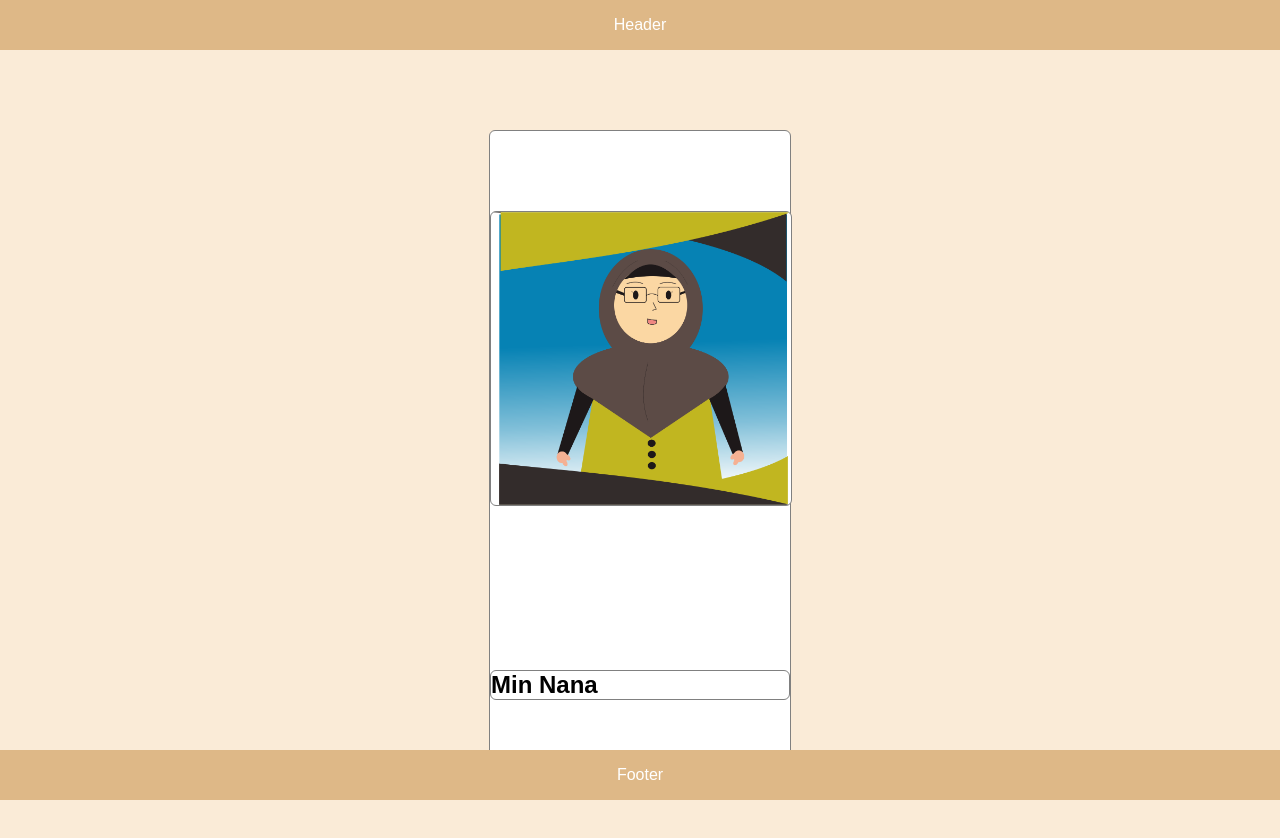
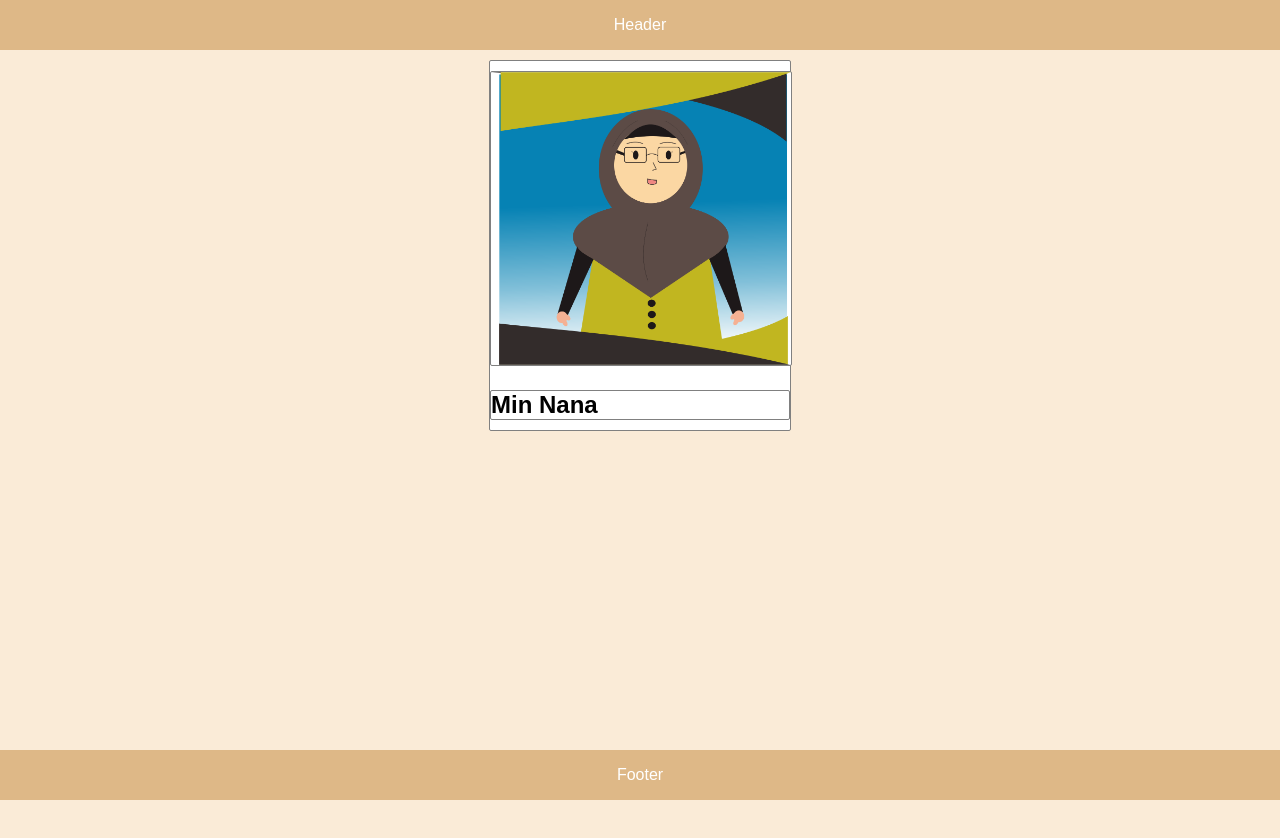
Before and after one commit to dina-07/my-repo-from-dina, a plain HTML site: page index.html in a window 1280 px wide. After the commit the page ends 800 px from the top, so only its background shows below. Drawn offline with Linux system fonts and the light colour scheme.

Commit message:
pembetulan tampilan

```diff
--- a/style.css
+++ b/style.css
@@ -1,18 +1,18 @@
 body {
-    width: 100%;
-   height: 100%;
-   margin: 0px;
-   padding: 0px;
-   background-color: antiquewhite;
-   font-family: Arial, Helvetica, sans-serif;
+    width: auto;
+    height: 100%;
+    margin: 0px;
+    padding: 0px;
+    background-color: antiquewhite;
+    font-family: Arial, Helvetica, sans-serif;
  }
 
  #profile-container{
     max-width: 300px;
-   margin: 80px auto;
+   margin: 10px auto;
    background-color: white;
    border: 1px solid gray;
-   border-radius: 6px;
+   border-radius: 2px;
  }
 
  #profile-image{
```
